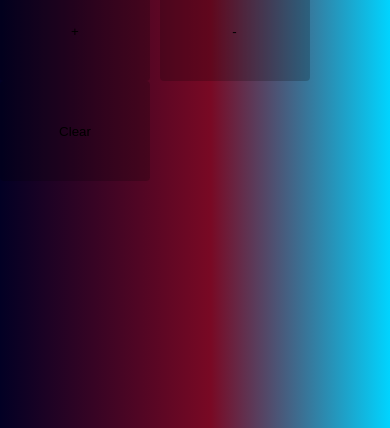
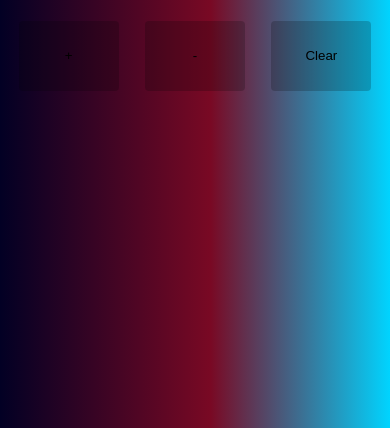
Before and after one commit to illasanjay77777/counters, a plain HTML site: page index.html in a window 390 px wide. Shown: the part 416-844 px from the top of the page. Drawn offline with Linux system fonts and the light colour scheme; a web font is replaced by a local one.

Commit message:
Update style.css

```diff
--- a/style.css
+++ b/style.css
@@ -1,5 +1,6 @@
 @import url('https://fonts.googleapis.com/css2?family=Edu+VIC+WA+NT+Beginner:wght@500&family=Roboto:wght@100&display=swap');
-body{
+
+body {
     font-family: 'Edu VIC WA NT Beginner', cursive;
     font-size: 30px;
     margin: 0;
@@ -11,17 +12,21 @@ body{
     background: rgb(2,0,36);
     background: linear-gradient(90deg, rgba(2,0,36,1) 0%, rgba(121,9,36,1) 54%, rgba(0,212,255,1) 100%);
 }
- button{
+
+button {
     border: 0px;
     border-radius: 4px;
     background: rgba(0,0,0,0.2);
     width: 150px;
     height: 100px;
+    margin: 10px; /* added margin for spacing */
 }
-button:hover{
-  background: radial-gradient(#91D8E4,#ECF9FF,#3B185F);
+
+button:hover {
+    background: radial-gradient(#91D8E4, #ECF9FF, #3B185F);
     border: 3px dotted #F0E4CE;
 }
+
 @keyframes bounce {
     0%, 20%, 60%, 100% {
         -webkit-transform: translateY(0);
@@ -38,6 +43,19 @@ button:hover{
         transform: translateY(-10px);
     }
 }
+
 button:hover {
     animation: bounce 2s;
 }
+
+/* Responsive adjustments */
+@media (max-width: 600px) {
+    button {
+        width: 100px;
+        height: 70px;
+    }
+
+    body {
+        font-size: 20px;
+    }
+}
```
Lines whose indentation alone changed are shown as unchanged.
